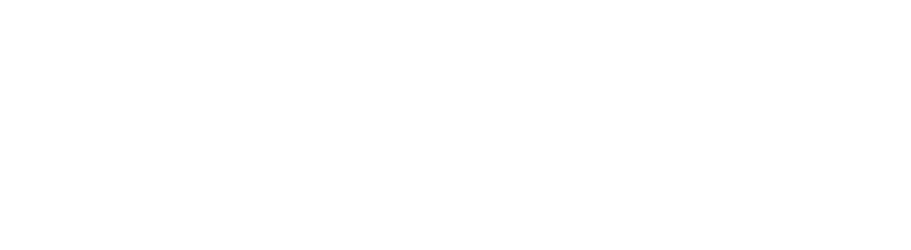
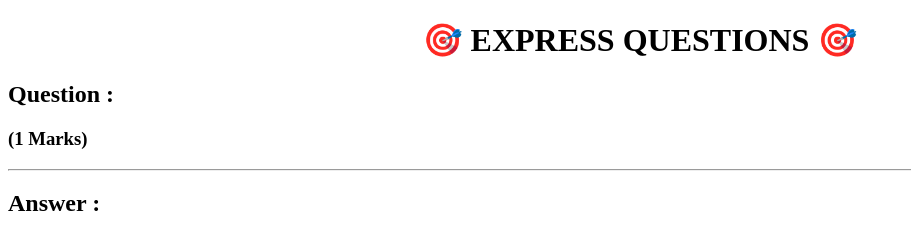
Before and after one commit to brijeshvadalia/iNeuron-Placement-Assignment, a plain HTML site: page EXPRESS_Questions/index.html in a window 1280 px wide. Shown: the whole page, without its empty margins (0-911 px from the left). Drawn offline with Linux system fonts and the light colour scheme.

Commit message:
Making the Skeleton Structure

```diff
--- a/EXPRESS_Questions/index.html
+++ b/EXPRESS_Questions/index.html
@@ -8,6 +8,17 @@
     <link rel="stylesheet" href="styles.css">
 </head>
 <body>
+    <h1 style="text-align: center;">🎯 EXPRESS QUESTIONS 🎯 </h1>
 
+    <div class="question">
+  <h2>Question :</h2>
+  <h3>
+    <b>(1 Marks)</b></h3>
+    <hr>
+    <h2>Answer :</h2>
+    <h3>
+
+    </h3>
+</div>
 </body>
 </html>
```
